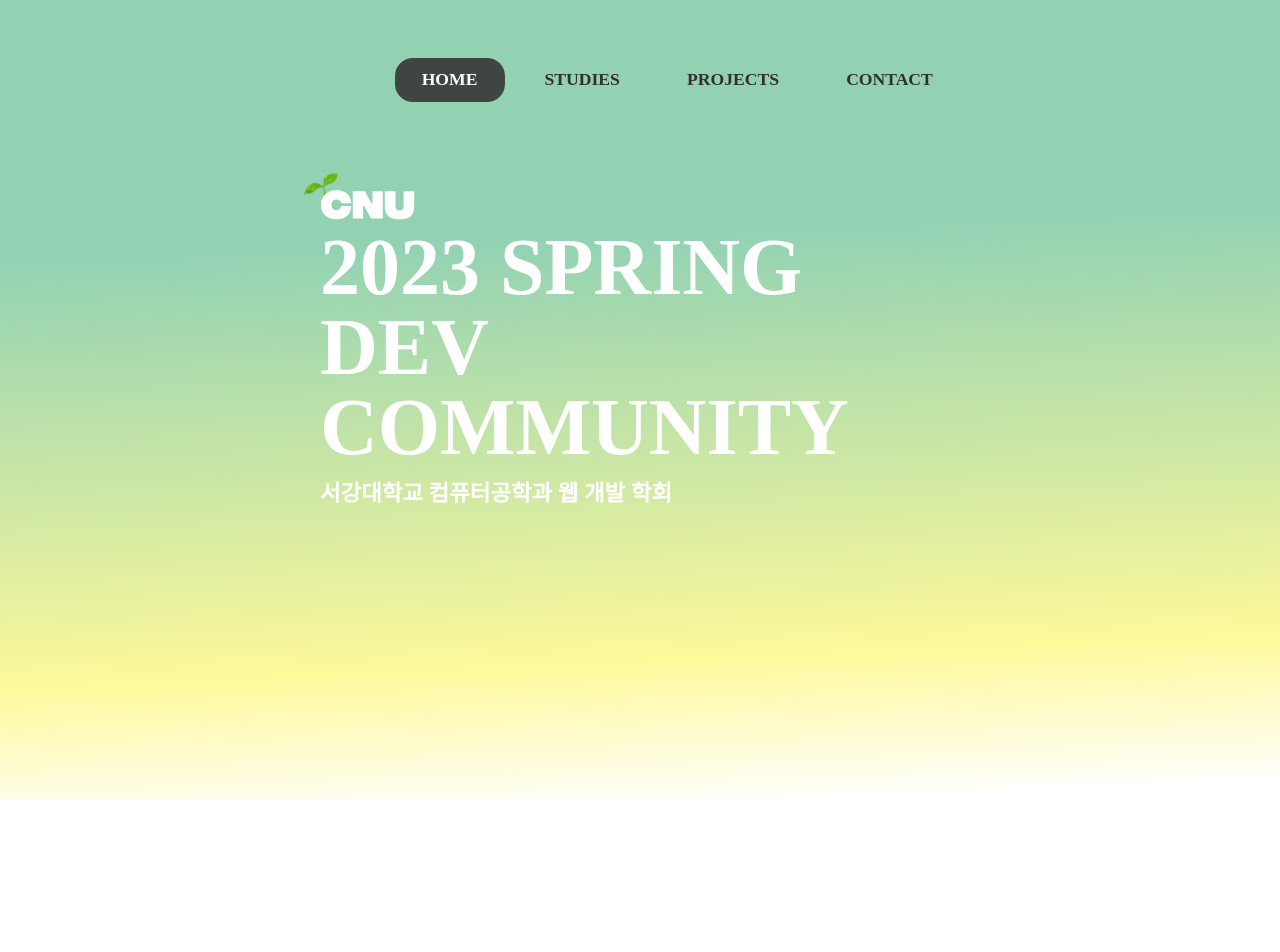
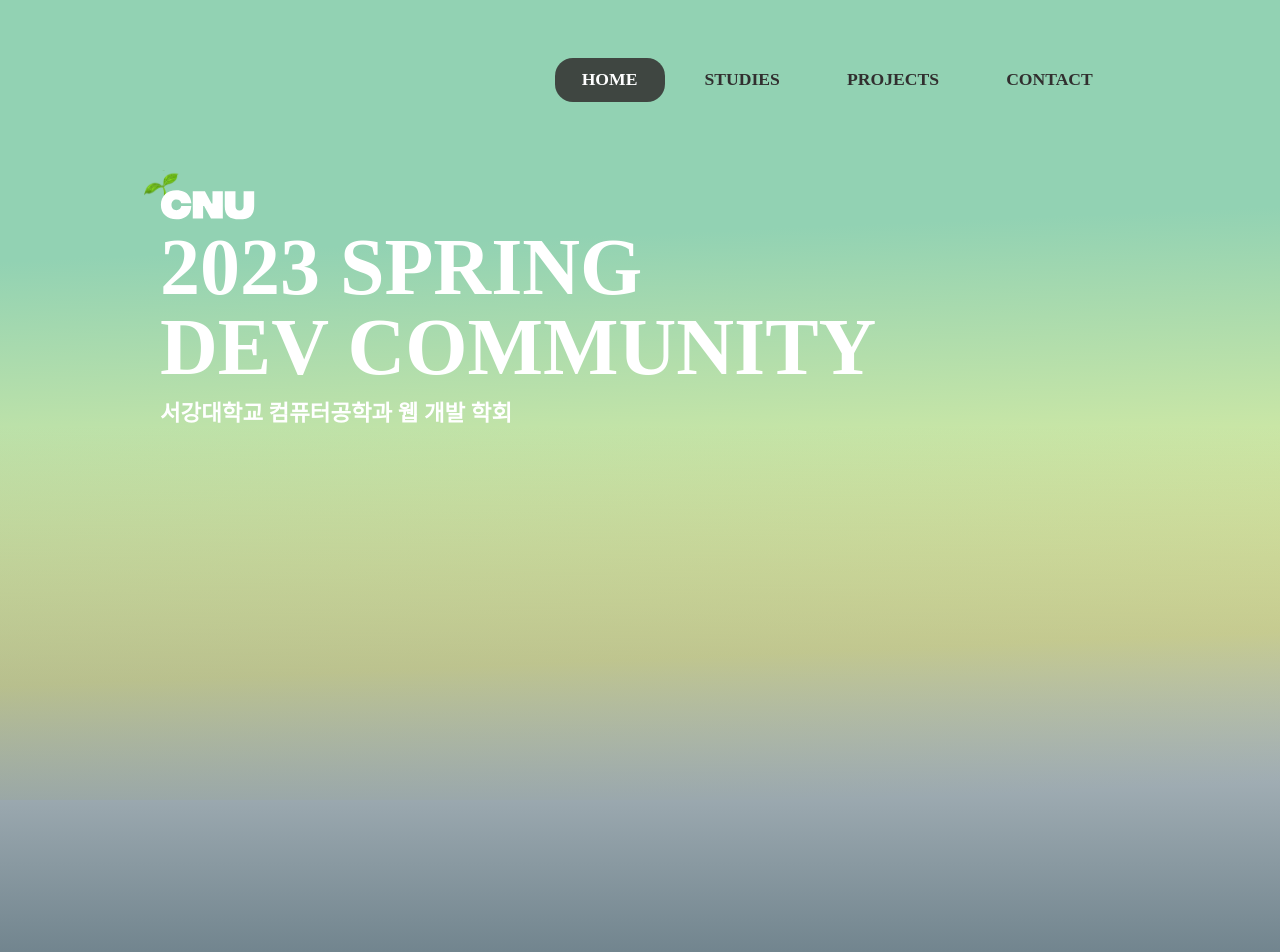
Before and after one commit to sogang-cnu/sogang-cnu.github.io, a React (Create React App) app: page / in a window 1280 px wide. Shown: the top 952 px of the page. Before the commit the page ends 800 px from the top, so only its background shows below. Built offline with nearby package versions, Linux system fonts and the light colour scheme; a web font is replaced by a local one.

Commit message:
Introduce a Footer component

```diff
--- /dev/null
+++ b/src/common/ui/page/footer.tsx
@@ -0,0 +1,37 @@
+import styled from "styled-components";
+
+import CnuLogo from "common/assets/cnu-logo.svg";
+
+const CnuLogoImage = styled.img.attrs({ src: CnuLogo })``;
+
+export const Footer = styled(({ className }: { className?: string }) => {
+  return (
+    <footer className={className}>
+      <CnuLogoImage />
+      <br />
+      서강대학교 컴퓨터공학과 웹 개발 학회
+      <br />
+      <br />
+      04107 서울시 마포구 백범로 35 (신수동) 서강대학교 리치과학관(R관) 912호 |
+      admin@cnu.team
+      <br />
+      Copyright 2023 © CNU. All Rights Reserved.
+    </footer>
+  );
+})`
+  ${CnuLogoImage} {
+    margin-left: -1rem;
+    margin-bottom: -0.6rem;
+    width: 7.2rem;
+  }
+  width: 100vw;
+  line-height: 1.4;
+
+  /* FIXME: Page의 padding 값에 의존하고 있음 */
+  margin-left: -10rem;
+  padding: 33rem 4rem 3rem 4rem;
+
+  font-size: 0.8rem;
+  background: linear-gradient(180deg, rgba(206, 206, 206, 0) 0%, #5d737e 84.9%);
+  color: white;
+`;
--- a/src/common/ui/page/page.tsx
+++ b/src/common/ui/page/page.tsx
@@ -1,6 +1,7 @@
 import styled from "styled-components";
 
 import { Header } from "./header";
+import { Footer } from "./footer";
 
 export const Page = styled(
   ({
@@ -14,9 +15,10 @@ export const Page = styled(
       <div className={className}>
         <Header />
         {children}
+        <Footer />
       </div>
     );
   }
 )`
-  padding: 0 20rem;
+  padding: 0 10rem;
 `;
```
